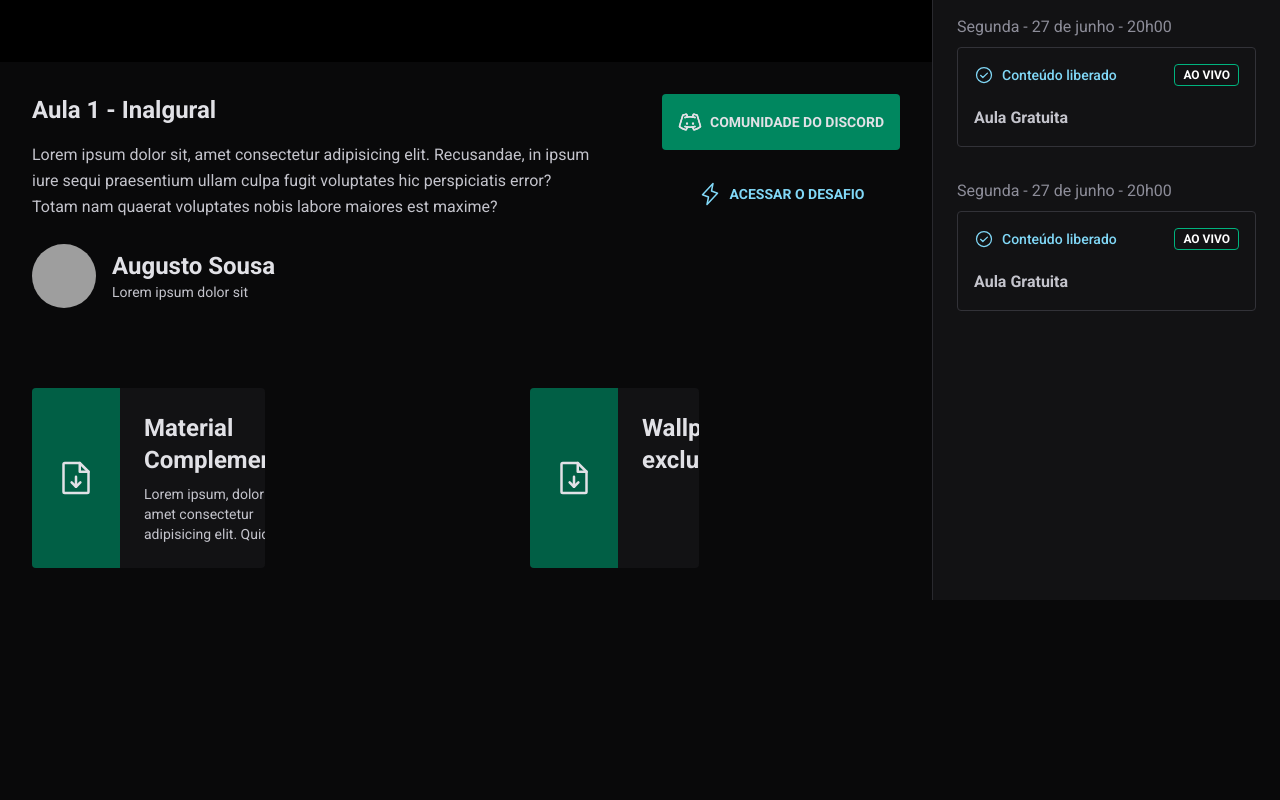
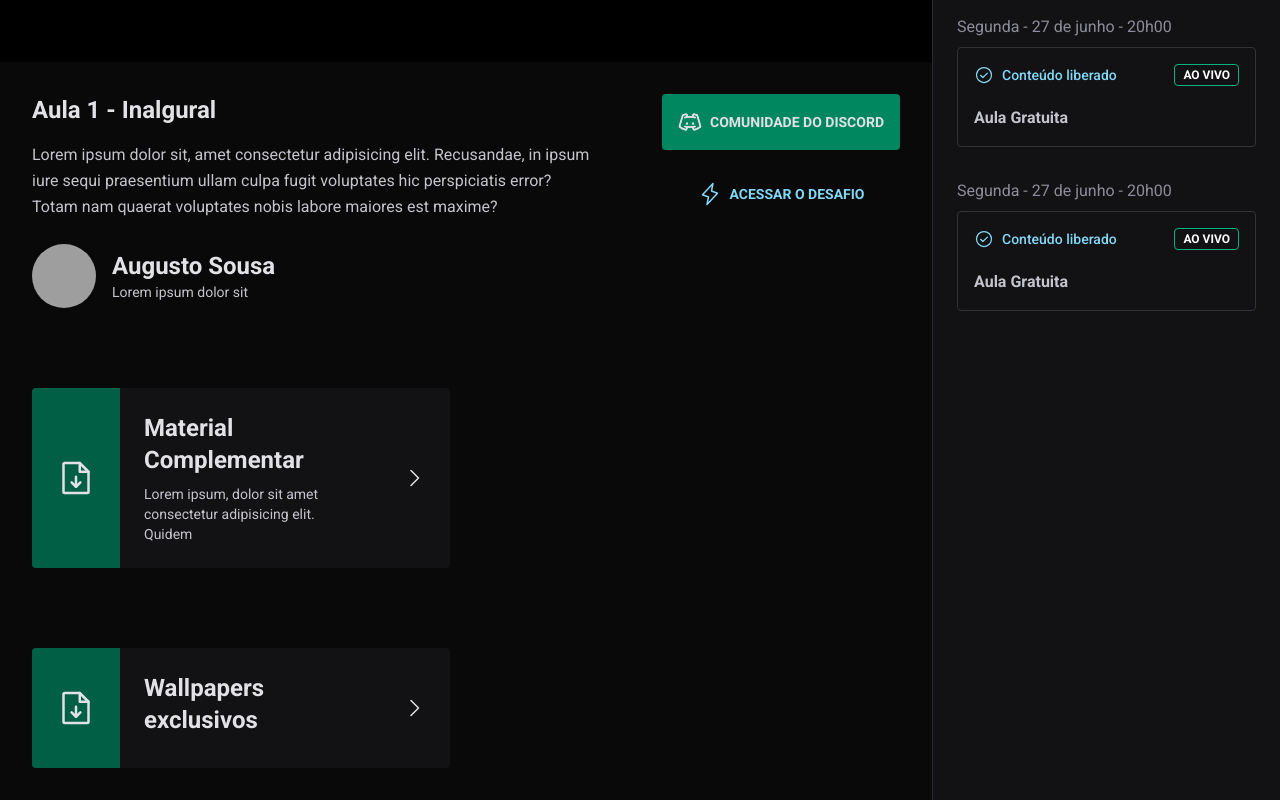
Before and after one commit to Augusto9237/vite-edu, a React (Vite) app: page /event in a window 1280 px wide. Shown: the part 493-1293 px from the top of the page. Before the commit the page ends 1093 px from the top, so only its background shows below. Built offline with nearby package versions, Linux system fonts and the light colour scheme; grey boxes are pictures that could not be loaded.

Commit message:
1 file modified

```diff
--- a/src/components/Video.tsx
+++ b/src/components/Video.tsx
@@ -59,7 +59,6 @@ export function Video() {
           </div>
         </div>
 
-        <div className="flex w-full">
         <div className="gap-8 mt-20 grid grid-cols-2 ">
           <a
             href=""
@@ -69,10 +68,9 @@ export function Video() {
               <FileArrowDown size={40} />
             </div>
             <div className="py-6 leading-relaxed">
-                <strong className="text-2xl ">Material Complementar</strong>
+              <strong className="text-2xl">Material Complementar</strong>
               <p className="text-sm text-gray-200 mt-2">
-                  Lorem ipsum, dolor sit amet consectetur adipisicing elit.
-                  Quidem
+                Lorem ipsum, dolor sit amet consectetur adipisicing elit. Quidem
               </p>
             </div>
             <div className="h-full p-6 flex items-center">
@@ -100,6 +98,5 @@ export function Video() {
         </div>
       </div>
     </div>
-    </div>
   );
 }
```
Lines whose indentation alone changed are shown as unchanged.
